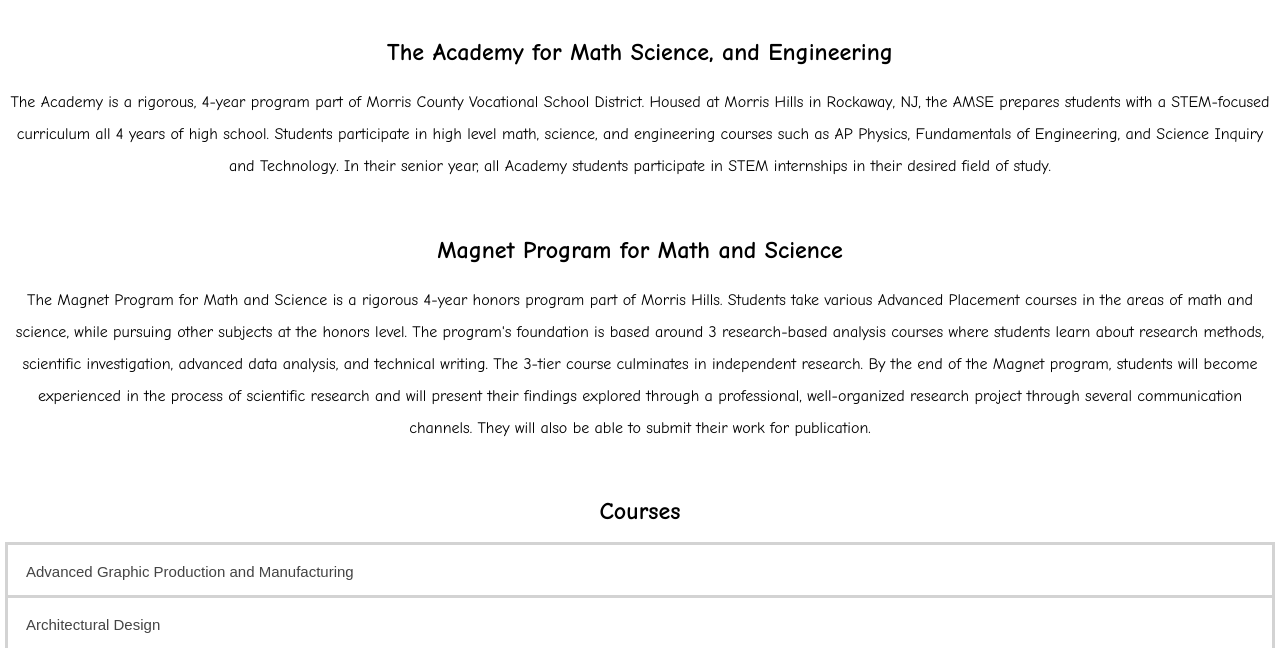
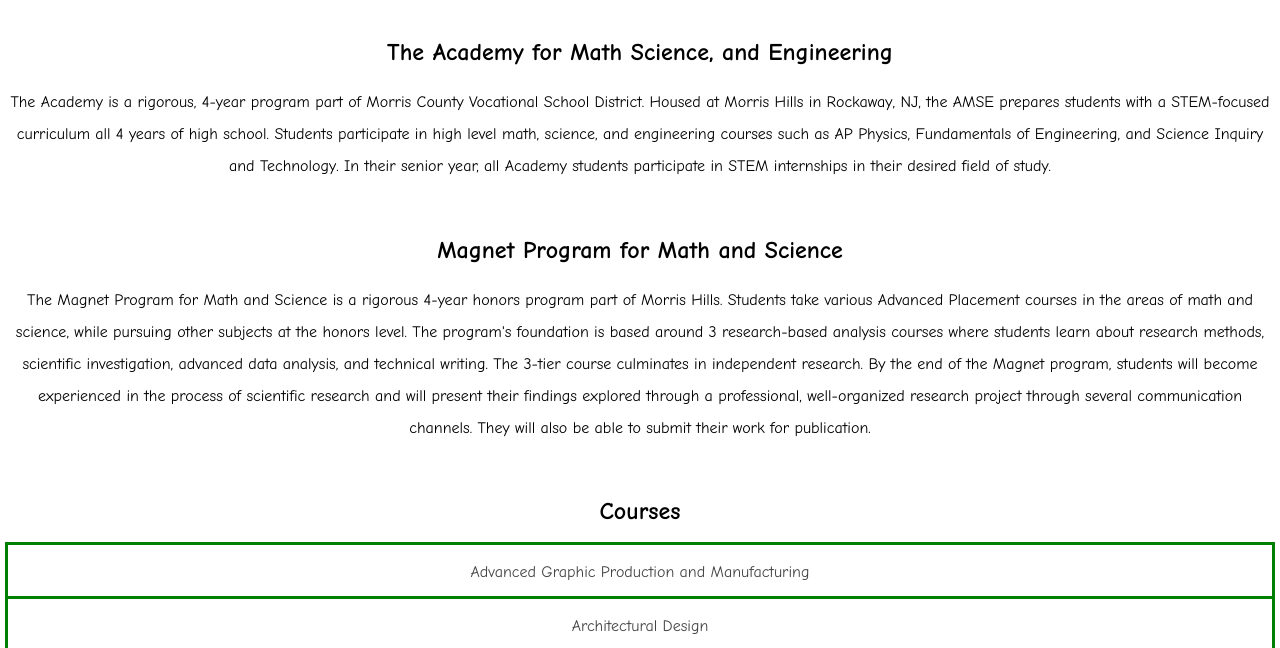
Before and after one commit to morrishillshstsa/mhtsa.github.io, a plain HTML site: page programs.html in a window 1280 px wide. Shown: the part 148-796 px from the top of the page. Drawn offline with Linux system fonts and the light colour scheme.

Commit message:
Update programs.html

```diff
--- a/programs.html
+++ b/programs.html
@@ -9,14 +9,15 @@ button.accordion {
     padding: 18px;
     width: 100%;
     border: none;
-    text-align: left;
-    outline: solid lightgray;
-    font-size: 15px;
+    text-align: center;
+    outline: solid green;
+    font-size: 16px;
+    font-family: "Comic Sans MS", cursive, sans-serif;
     transition: 0.4s;
 }
 
 button.accordion.active, button.accordion:hover {
-    background-color: rgb(27, 152, 235);
+    background-color: #ddd;
 }
 
 div.panel {
```
